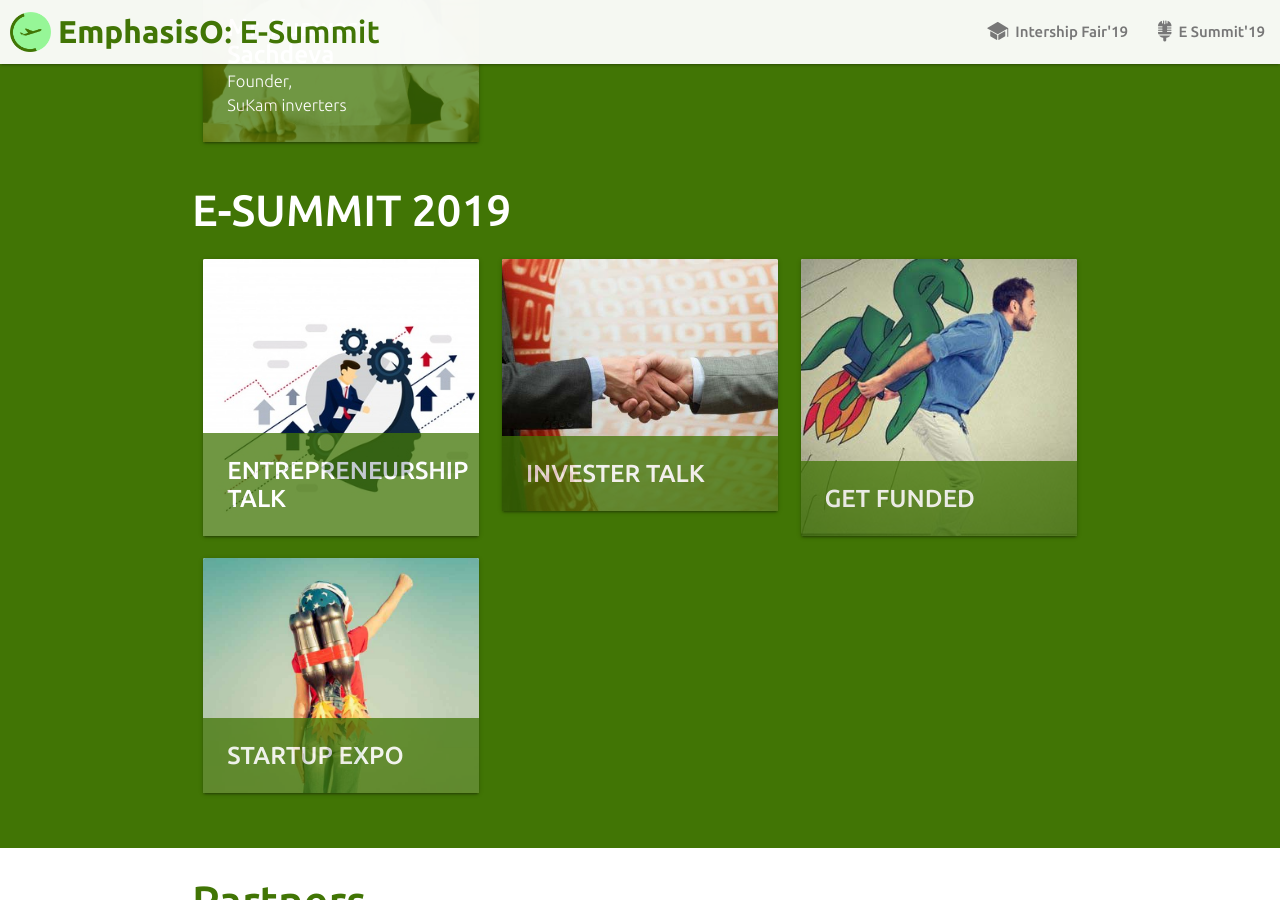
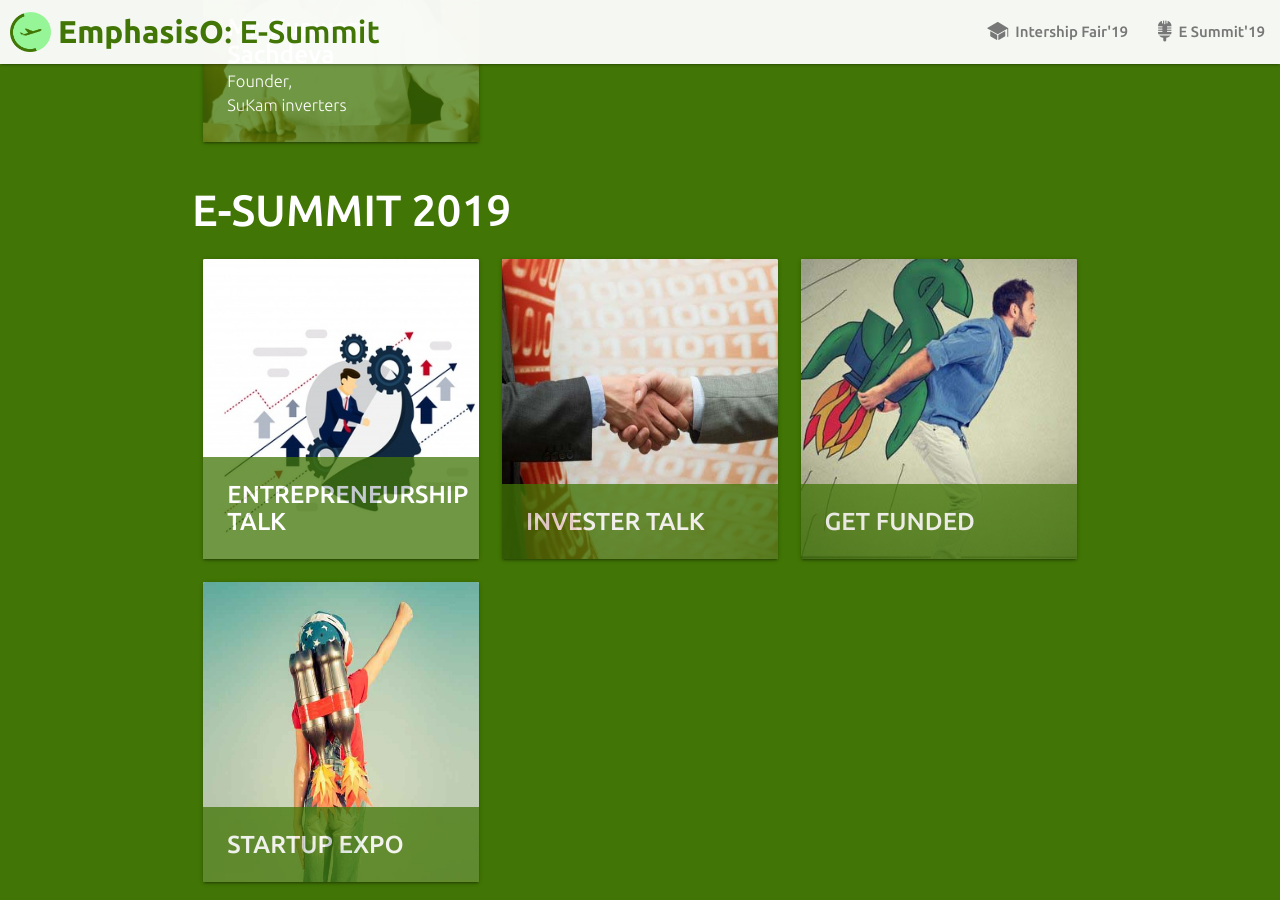
Before and after one commit to FinFO-app/emphasisO.com, a Jekyll site: the page built from index.html, in a window 1280 px wide and 900 px high, scrolled down 2363 px. Built offline with Jekyll 4.4.1, drawn with Linux system fonts in a browser that asks for light colours.

Commit message:
Update index.html

```diff
--- a/index.html
+++ b/index.html
@@ -110,7 +110,7 @@ layout: default
 						</h5>
 					</div>
 					<div class="card-image">
-						<img src="/assets/images/{{ esummit.image }}"  style="height:100%">
+						<img src="/assets/images/{{ esummit.image }}"  style="height:300px">
 						<div class="card-title green" style="opacity: 0.75;width: 100%">
 							<h5 class="white-text" style="margin: 0">
 								{{ esummit.name }}
```
